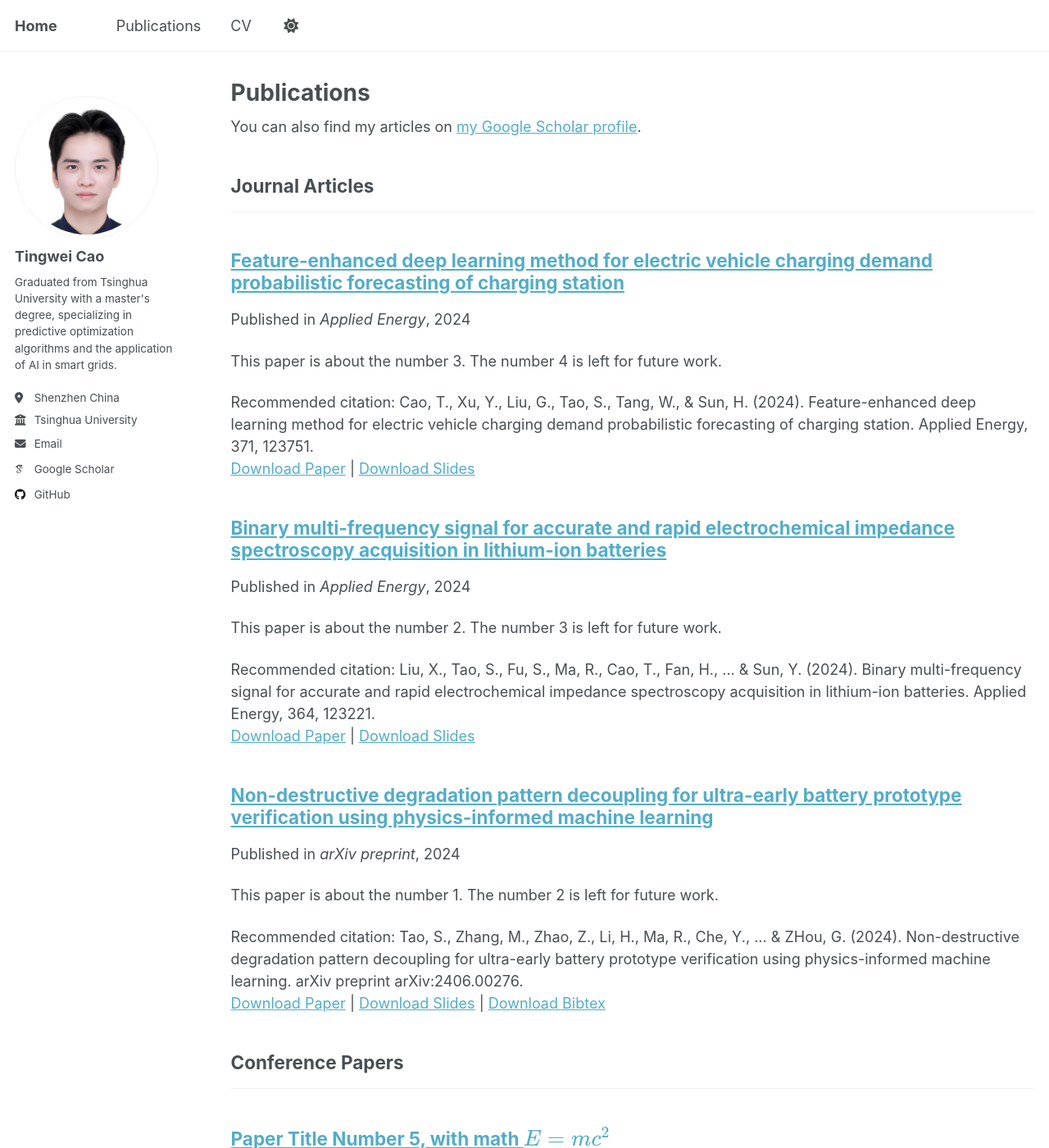
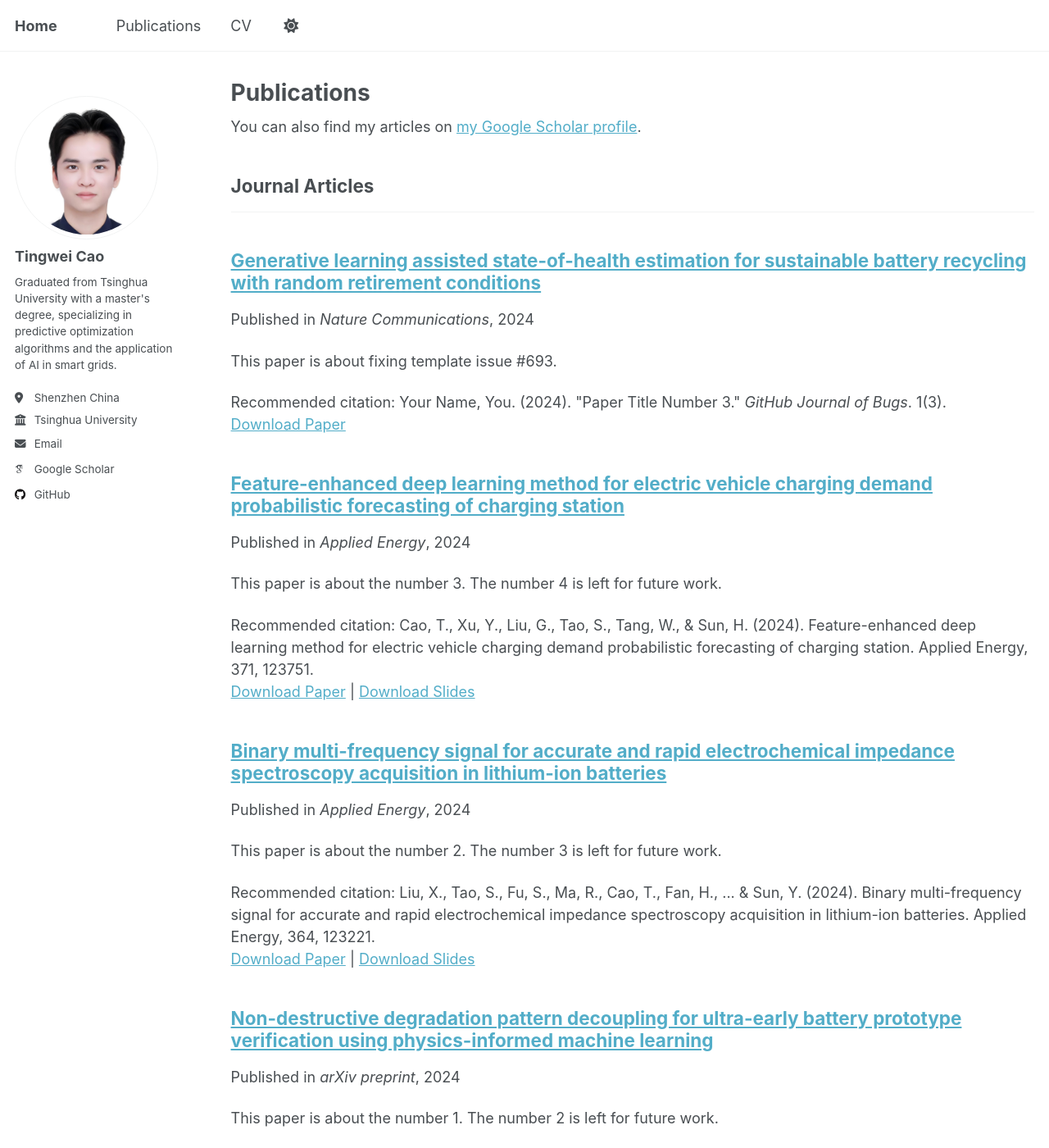
Before and after one commit to tingweicao/tingweicao.github.io, a Jekyll site: the page built from _pages/publications.html, in a window 1280 px wide and 1400 px high. Shown: the whole window at 82% size. Built offline with Jekyll 4.4.1, drawn with Linux system fonts in a browser that asks for light colours; some web fonts are replaced; a script that is not in the unit is left out; some of the changed text lies outside the part shown.

Commit message:
Update and rename 2024-02-17-paper-title-number-4.md to Generative learning assisted state-of-health estimation for sustainable battery recycling with random retirement conditions.md

```diff
--- a/_publications/2024-02-17-paper-title-number-4.md
+++ b/_publications/Generative learning assisted state-of-health estimation for sustainable battery recycling with random retirement conditions.md
@@ -1,11 +1,11 @@
 ---
-title: "Paper Title Number 4"
+title: "Generative learning assisted state-of-health estimation for sustainable battery recycling with random retirement conditions"
 collection: publications
-category: conferences
-permalink: /publication/2024-02-17-paper-title-number-4
+category: manuscripts
+permalink: /publication/Generative learning assisted state-of-health estimation for sustainable battery recycling with random retirement conditions
 excerpt: 'This paper is about fixing template issue #693.'
-date: 2024-02-17
-venue: 'GitHub Journal of Bugs'
+date: 2024-11-23
+venue: 'Nature Communications'
 paperurl: 'https://academicpages.github.io/files/paper3.pdf'
 citation: 'Your Name, You. (2024). &quot;Paper Title Number 3.&quot; <i>GitHub Journal of Bugs</i>. 1(3).'
 ---
```
